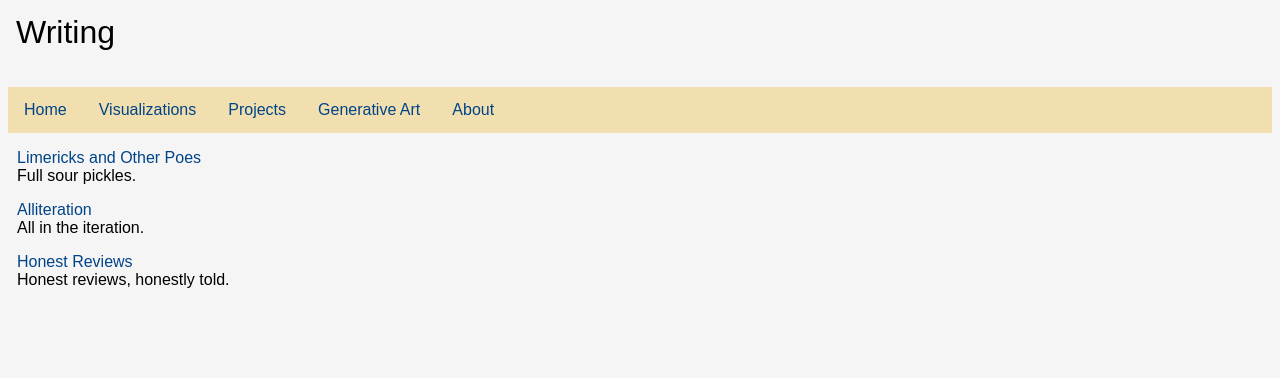
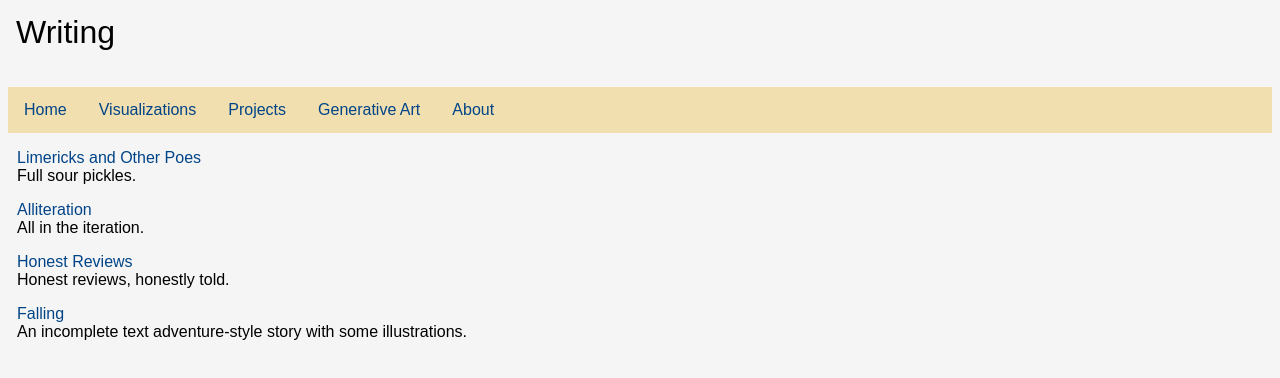
Before and after one commit to Ecboxer/Ecboxer.github.io, a plain HTML site: page eda/writing/index.html in a window 1280 px wide. Drawn offline with Linux system fonts and the light colour scheme.

Commit message:
Falling story

```diff
--- a/eda/writing/index.html
+++ b/eda/writing/index.html
@@ -33,6 +33,9 @@
 	    <p><a href="./reviews/">Honest Reviews</a>
 		<br>
 		<text>  Honest reviews, honestly told.</text></p>
+	    <p><a href="https://fallingstory.tumblr.com/archive">Falling</a>
+		<br>
+		<text>  An incomplete text adventure-style story with some illustrations.</text></p>
 	</div>
     </body>
 </html>
```
